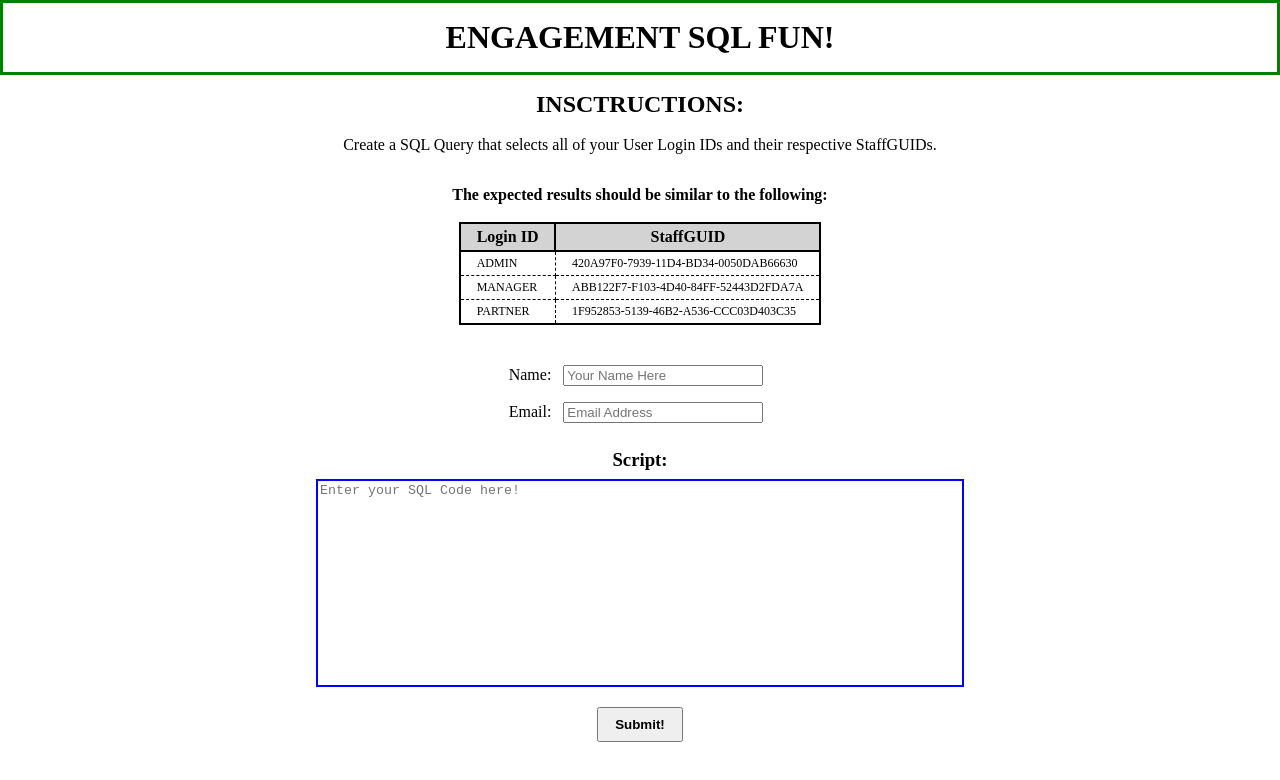
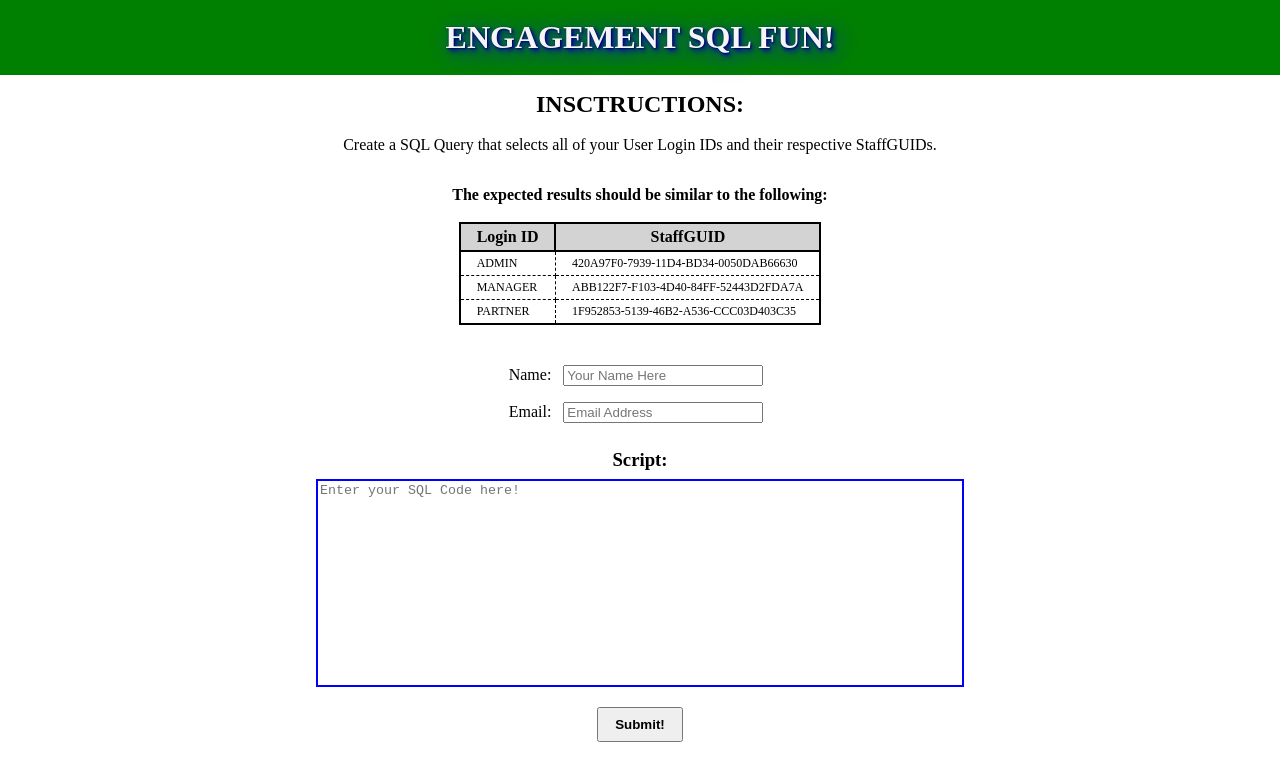
Before and after one commit to hgrunt54/EngSQLFun, a Vue app: page / in a window 1280 px wide. Shown: the top 780 px of the page. Built offline with nearby package versions, Linux system fonts and the light colour scheme.

Commit message:
Updated banner

```diff
--- a/src/components/Banner.vue
+++ b/src/components/Banner.vue
@@ -9,5 +9,8 @@
 <style scoped>
     .banner {
         padding: 1rem;
+        background-color: green;
+        color: whitesmoke;
+        text-shadow: 1px 1px 2px #000066, 5px 5px 25px #1a1aff, 2.5px 2.5px 5px #000099;
     }
 </style>
```
